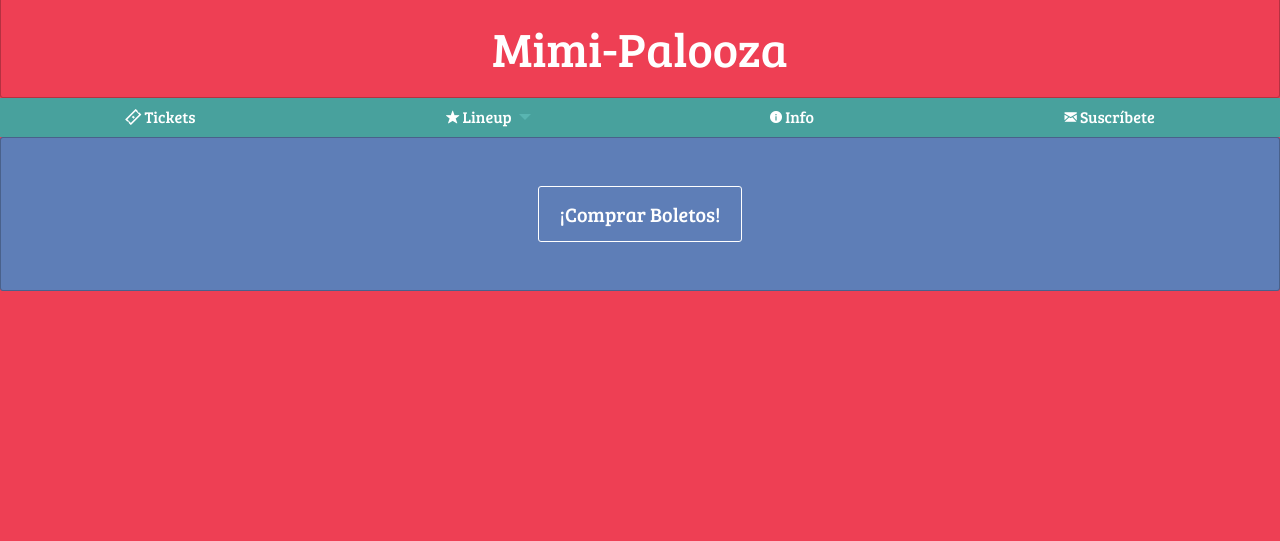
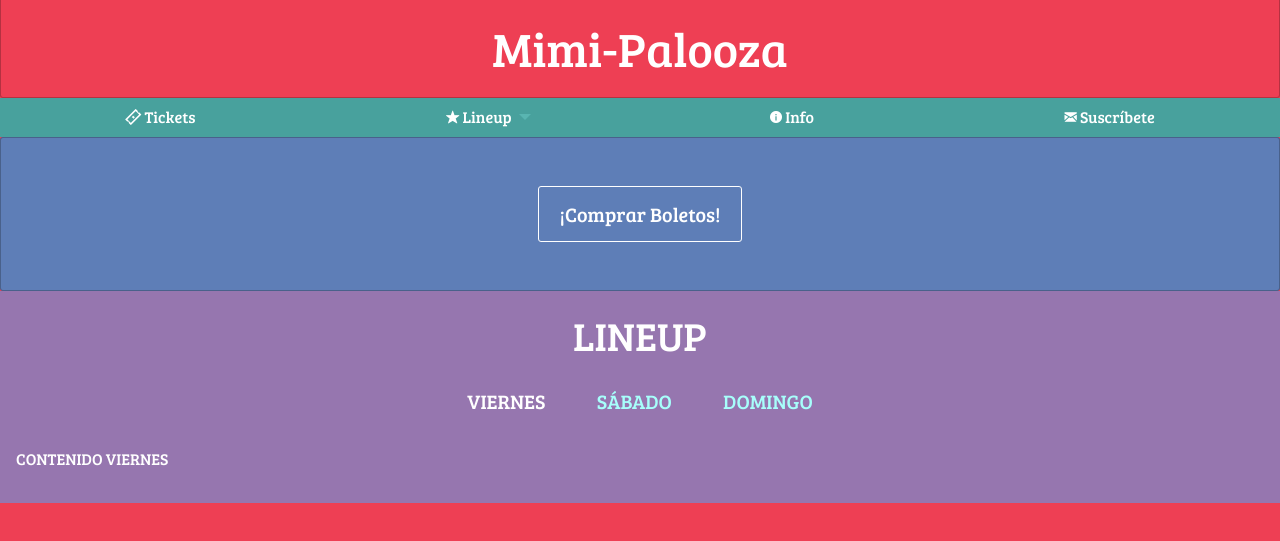
Before and after one commit to JoseCrz/foundation, a plain HTML site: page index.html in a window 1280 px wide. Shown: the part 27-568 px from the top of the page. Drawn offline with Linux system fonts and the light colour scheme; files that its build step writes are made by us from their sources.

Commit message:
10: Agregado tabs de navegacion del lineup

```diff
--- a/css/app.css
+++ b/css/app.css
@@ -40,6 +40,7 @@ h1, h2, h3, h4, h5, h6, button {
 #tickets-action .callout {
   background-color: #5e7eb7;
   color: white;
+  margin-bottom: 0;
 }
 
 #tickets-action .callout button {
@@ -47,3 +48,39 @@ h1, h2, h3, h4, h5, h6, button {
   border: 1px solid white;
   font-family: 'Bree Serif', serif;
 }
+
+#lineup-container {
+  padding: 1em 0;
+}
+
+#lineup-container,
+#lineup-container .tabs,
+#lineup-container .tabs-panel,
+#lineup-container .tabs .tabs-title,
+#lineup-container .tabs .tabs-title.is-active a {
+  background-color: #9676af;
+  color: white;
+  border: 0;
+  text-transform: uppercase;
+  font-family: 'Bree Serif', serif;
+  outline: none;
+}
+
+.tabs-content {
+  border: 0;
+}
+
+#lineup-container .tabs .tabs-title a {
+  font-size: 20px;
+  color: #a7fffb;
+
+}
+#lineup-container .tabs .tabs-title a:hover {
+  color: white;
+  background-color: #9676af;
+}
+
+.tabs-title {
+  display: inline-block;
+  float: none;
+}
--- a/index.html
+++ b/index.html
@@ -56,9 +56,7 @@
         <li><a href="#"><i class="fi-info"></i> Info</a></li>
         <li><a href="#"><i class="fi-mail"></i> Suscríbete</a></li>
       </ul>
-
     </section>
-
     <!-- /MENU -->
 
     <!-- TICKETS -->
@@ -67,8 +65,24 @@
         <button class=" large hollow button">¡Comprar Boletos!</button>
       </div>
     </section>
+    <!-- /TICKETS -->
 
-    <!-- /TICKETS -->
+    <!-- LINEUP -->
+    <section id="lineup-container">
+      <h2 class="text-center">Lineup</h2>
+      <ul class="tabs text-center" data-tabs id="lineup-tabs">
+        <li class="tabs-title is-active"><a href="#panelViernes">Viernes</a></li>
+        <li class="tabs-title"><a href="#panelSabado">Sábado</a></li>
+        <li class="tabs-title"><a href="#panelDomingo">Domingo</a></li>
+      </ul>
+      <div class="tabs-content" data-tabs-content="lineup-tabs">
+        <div class="tabs-panel is-active" id="panelViernes">Contenido Viernes</div>
+        <div class="tabs-panel" id="panelSabado">Contenido Sabado</div>
+        <div class="tabs-panel" id="panelDomingo">Contenido Domingo</div>
+      </div>
+    </section>
+
+    <!-- /LINEUP -->
     <script src="js/vendor/jquery.js"></script>
     <script src="js/vendor/what-input.js"></script>
     <script src="js/vendor/foundation.js"></script>
```
